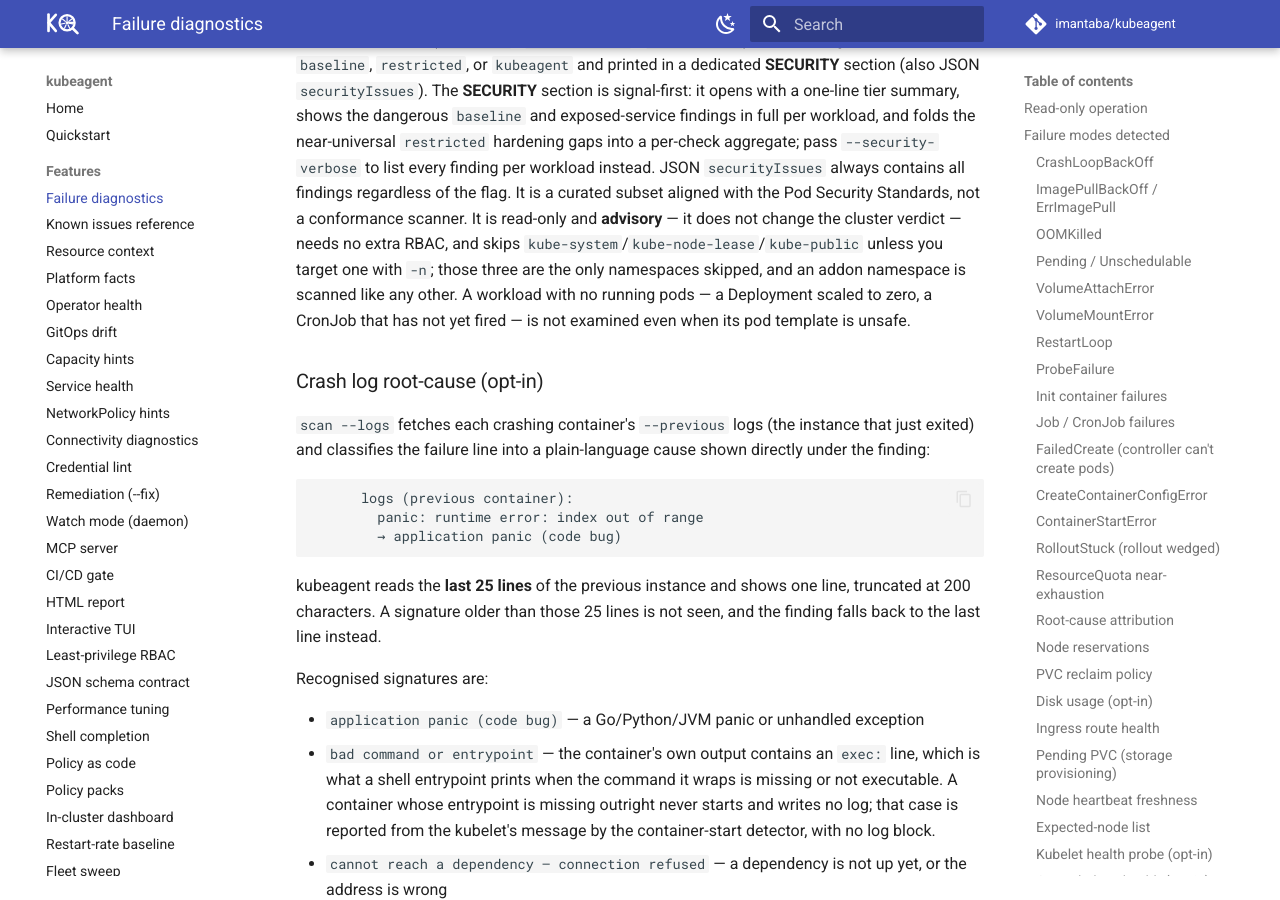
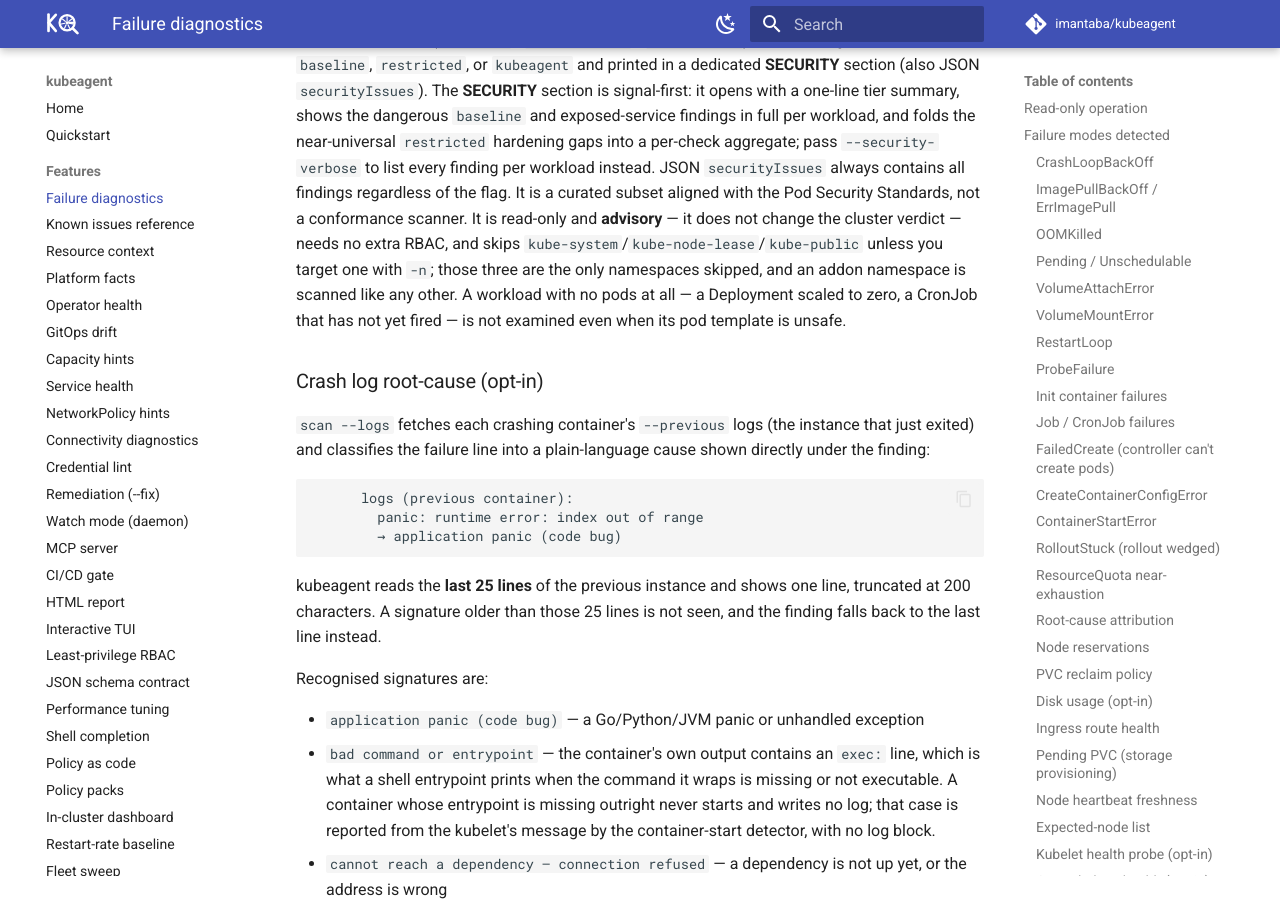
Before and after one commit to imantaba/kubeagent, an MkDocs documentation site: the page built from website/docs/features/diagnostics.md, in a window 1280 px wide and 900 px high, scrolled down 21257 px. Built offline with MkDocs 1.6.1 and Material for MkDocs 9.7.7, drawn with Linux system fonts in a browser that asks for light colours; comment, search, counter and statistics services are not loaded.

Commit message:
docs(diagnostics): narrow the security-posture no-pods claim (F1)
secscan.Assess applies no pod-phase filter: its pod loop walks every pod
in the slice regardless of Status.Phase, so a workload whose pods are all
Succeeded or Failed is examined. Only a workload with no pods at all -
which secscan never sees - goes unexamined. Both examples the sentence
already gives (a Deployment scaled to zero, a CronJob that has not yet
fired) are genuinely pod-less, so they remain correct illustrations.

Signed-off-by: imantaba <itn.taba@gmail.com>

```diff
--- a/website/docs/features/diagnostics.md
+++ b/website/docs/features/diagnostics.md
@@ -995,7 +995,7 @@ scanner. It is read-only and **advisory** — it does not change the cluster
 verdict — needs no extra RBAC, and skips
 `kube-system`/`kube-node-lease`/`kube-public` unless you target one with `-n`;
 those three are the only namespaces skipped, and an addon namespace is
-scanned like any other. A workload with no running pods — a Deployment
+scanned like any other. A workload with no pods at all — a Deployment
 scaled to zero, a CronJob that has not yet fired — is not examined even when
 its pod template is unsafe.
 
```
